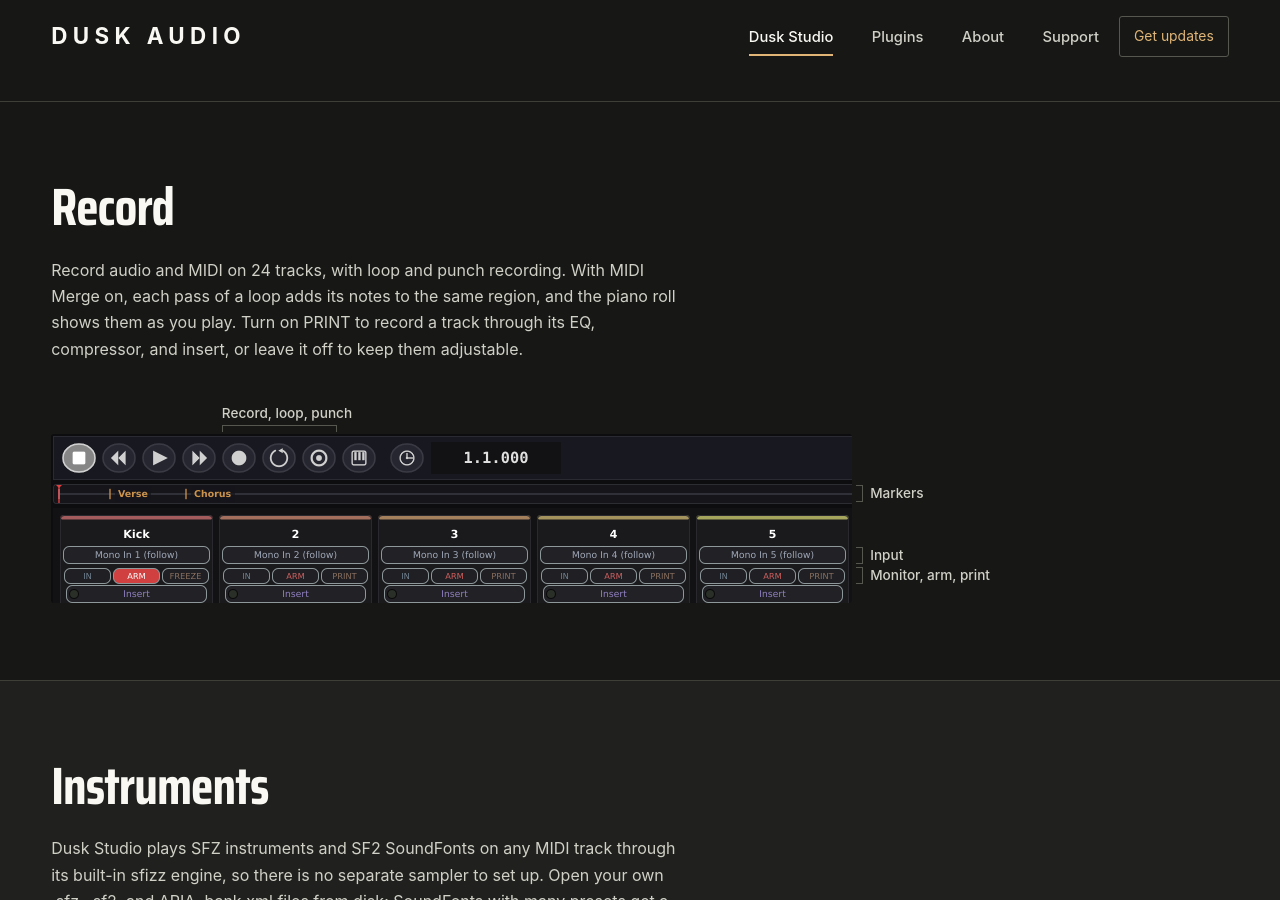
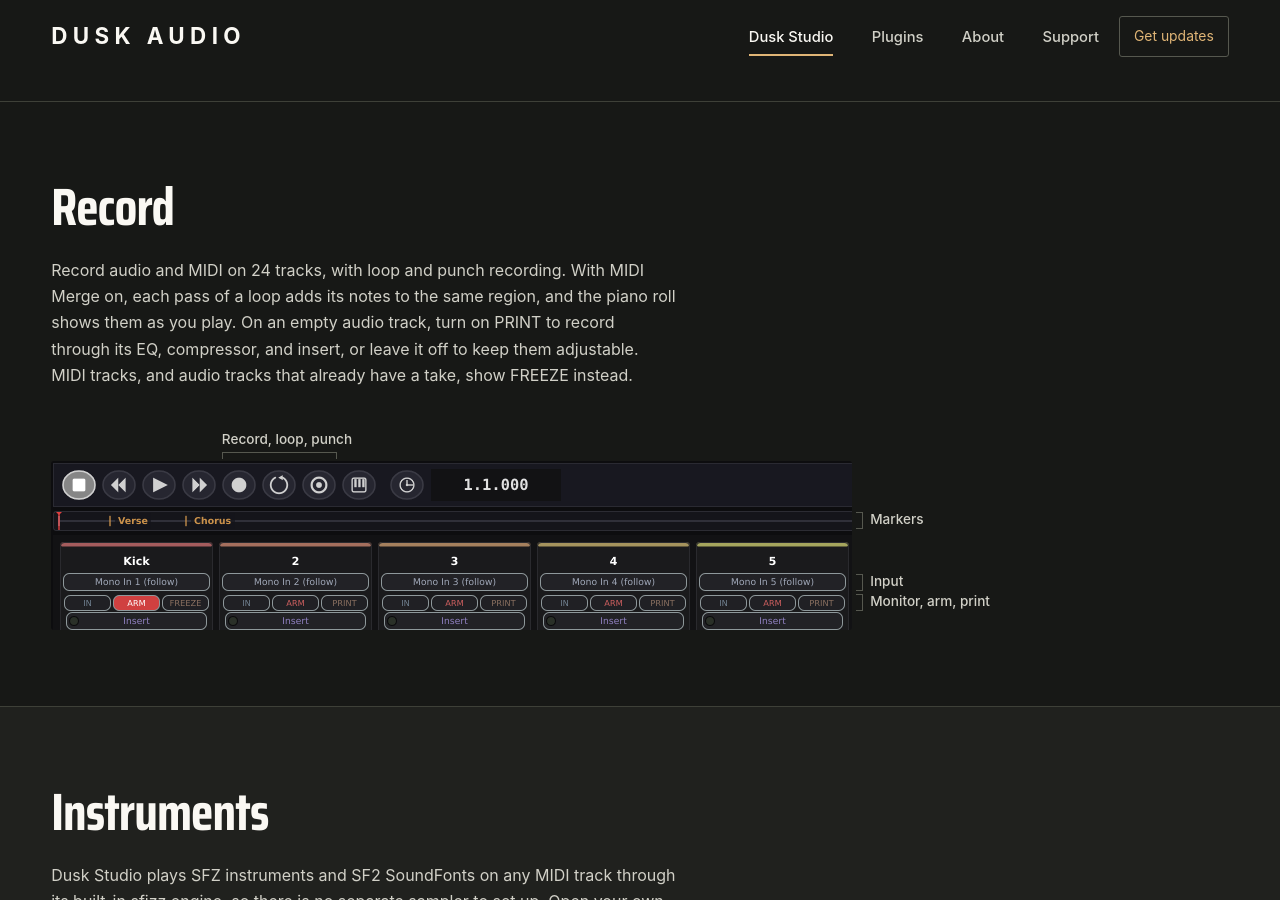
Before and after one commit to dusk-audio/dusk-audio.github.io, a Jekyll site: the page built from dusk-studio.md, in a window 1280 px wide and 900 px high, scrolled down 999 px. Built offline with Jekyll 4.4.1, drawn with Linux system fonts in a browser that asks for light colours; some web fonts are replaced.

Commit message:
Site: say when PRINT shows FREEZE; tidy About and notes
- Record: PRINT is only on empty audio tracks; MIDI tracks and audio
  tracks that already have a take show FREEZE (review on #15). The
  figure's alt text now says track 1 shows FREEZE.
- About: remove one section.
- README and design-qa.md: plainer wording.
- Remove a vendored design-notes folder.

```diff
--- a/dusk-studio.md
+++ b/dusk-studio.md
@@ -31,7 +31,7 @@
   <div class="container">
     <div class="section-intro">
       <h2 id="record-title">Record</h2>
-      <p>Record audio and MIDI on 24 tracks, with loop and punch recording. With MIDI Merge on, each pass of a loop adds its notes to the same region, and the piano roll shows them as you play. Turn on PRINT to record a track through its EQ, compressor, and insert, or leave it off to keep them adjustable.</p>
+      <p>Record audio and MIDI on 24 tracks, with loop and punch recording. With MIDI Merge on, each pass of a loop adds its notes to the same region, and the piano roll shows them as you play. On an empty audio track, turn on PRINT to record through its EQ, compressor, and insert, or leave it off to keep them adjustable. MIDI tracks, and audio tracks that already have a take, show FREEZE instead.</p>
     </div>
     {% comment %} The top left of the recording stage at full size. Labels are percentages of the
        801 × 169 px crop; measure again if the image changes. {% endcomment %}
@@ -39,7 +39,7 @@
       <p class="console-callouts console-callouts--above" aria-hidden="true">
         <span style="--from: 21.3%; --to: 35.7%">Record, loop, punch</span>
       </p>
-      {% include screenshot.html src='/assets/images/studio/recording-detail.webp' alt='The top left of the recording stage: the transport with its record, loop, and punch buttons, markers for the verse and chorus, and channel strips 1 to 5, each with its input and IN, ARM, and PRINT buttons, with track 1 armed' width=801 height=169 %}
+      {% include screenshot.html src='/assets/images/studio/recording-detail.webp' alt='The top left of the recording stage: the transport with its record, loop, and punch buttons, markers for the verse and chorus, and channel strips 1 to 5, each with its input and IN, ARM, and PRINT buttons, with track 1 armed and showing FREEZE because it already has a take' width=801 height=169 %}
       <p class="side-callouts" aria-hidden="true">
         <span style="--from: 30.2%; --to: 40.2%">Markers</span>
         <span style="--from: 66.9%; --to: 76.9%">Input</span>
```
Also changed, not shown: design-qa.md (+1 -2 lines).
